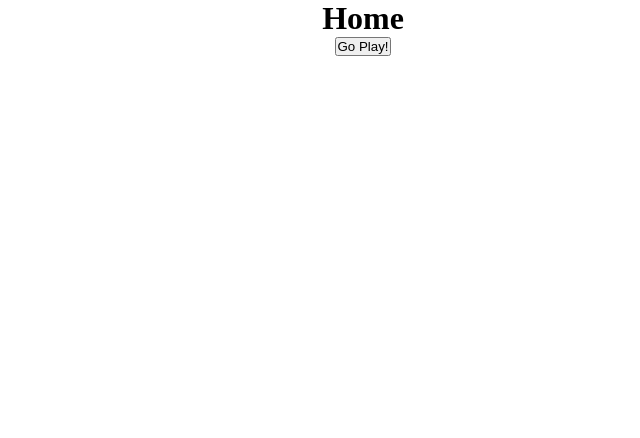
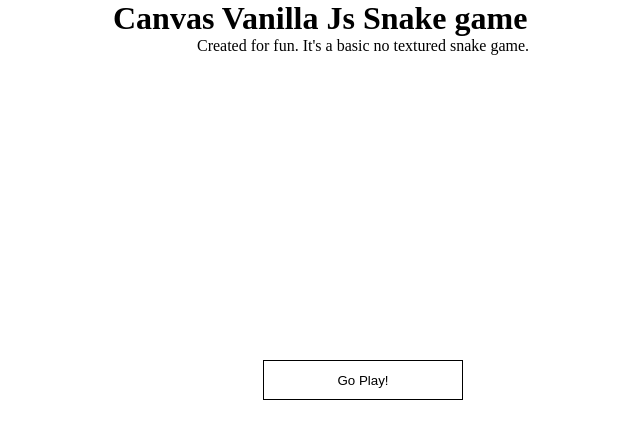
Before and after one commit to snoh666/react-paint, a React (Create React App) app: page / in a window 1280 px wide. Shown: the top 438 px of the page, without its empty margins (277-917 px from the left). Built offline with nearby package versions, Linux system fonts and the light colour scheme; a web font is replaced by a local one.

Commit message:
Styled buttons and added description to a home header

```diff
--- a/src/components/home.jsx
+++ b/src/components/home.jsx
@@ -4,7 +4,12 @@ import {Link} from 'react-router-dom';
 const Home = () => {
   return (
     <div className="app-content">
-      <h1>Home</h1>
+      <div className="home-header">
+        <h1>Canvas Vanilla Js Snake game</h1>
+        <div className="description">
+          <span>Created for fun. It's a basic no textured snake game.</span>
+        </div>
+      </div>
       <Link to='/game/'>
         <button>Go Play!</button>
       </Link>
--- a/src/index.css
+++ b/src/index.css
@@ -17,7 +17,41 @@ body {
   width: 100%;
   min-height: 50vh;
   display: flex;
-  justify-content: flex-start;
+  justify-content: space-between;
   align-items: center;
   flex-direction: column;
 }
+.description{
+  width: 500px;
+  text-align: center;
+}
+button{
+  width: 200px;
+  height: 40px;
+  background: none;
+  border: 1px solid #000;
+  position: relative;
+  cursor: pointer;
+  z-index: 99;
+  transition: all 1s ease;
+  overflow: hidden;
+}
+button::before{
+  position: absolute;
+  top: 50px;
+  left: 0;
+  content: '';
+  display: block;
+  width: 200px;
+  height: 150px;
+  border-radius: 200px 200px 0 0;
+  background-color: rgb(49, 49, 49);
+  transition: all 1s ease;
+  z-index: -1;
+}
+button:hover{
+  color: white;
+}
+button:hover::before{
+  top: -100px;
+}
```
